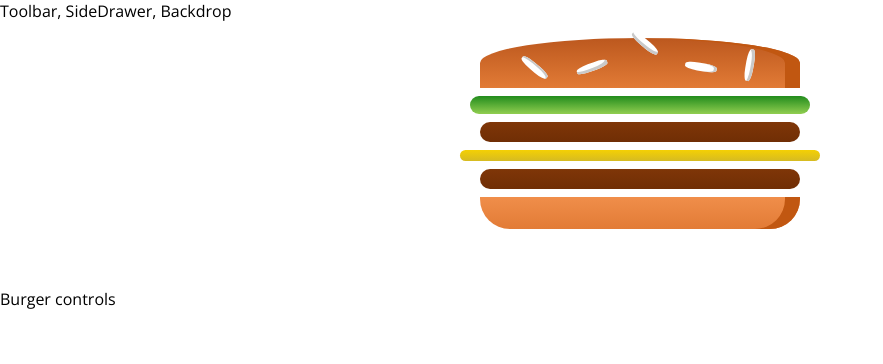
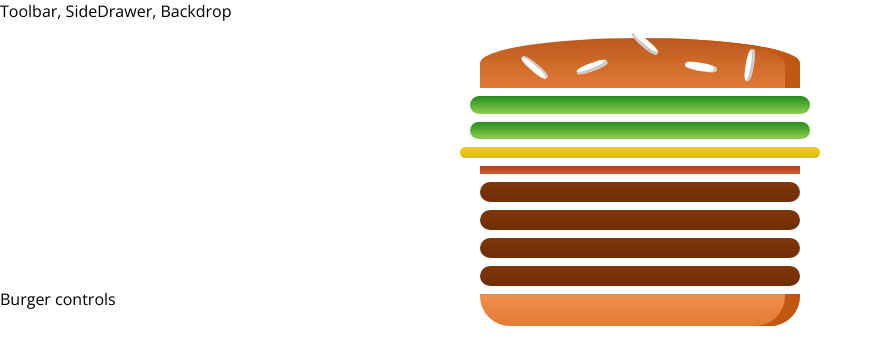
Before and after one commit to pldvd/burger-builder, a React (Create React App) app: page / in a window 1280 px wide. Shown: the top 364 px of the page, without its empty margins (0-883 px from the left). Built offline with nearby package versions, Linux system fonts and the light colour scheme.

Commit message:
add burger ingredients dynamically

```diff
--- a/public/index.html
+++ b/public/index.html
@@ -9,7 +9,6 @@
       name="description"
       content="Web site created using create-react-app"
     />
-    <link rel="apple-touch-icon" href="%PUBLIC_URL%/logo192.png" />
     <!--
       manifest.json provides metadata used when your web app is installed on a
       user's mobile device or desktop. See https://developers.google.com/web/fundamentals/web-app-manifest/
--- a/src/components/Burger/Burger.js
+++ b/src/components/Burger/Burger.js
@@ -3,14 +3,20 @@ import BurgerIngredient from './BurgerIngredient/BurgerIngredient';
 import styles from './Burger.module.css';
 
 const burger = (props) => {
+
+const ingreds = Object.keys(props.ingredients).flatMap(key => {
+  return Array.from({length: props.ingredients[key]}, () => key);
+})
+
+console.log(ingreds);
+
   return (
     <div className={styles.Burger}>
-      <BurgerIngredient type="bread-top"></BurgerIngredient>
-      <BurgerIngredient type="salad"></BurgerIngredient>
-      <BurgerIngredient type="meat"></BurgerIngredient>
-      <BurgerIngredient type="cheese"></BurgerIngredient>
-      <BurgerIngredient type="meat"></BurgerIngredient>
-      <BurgerIngredient type="bread-bottom"></BurgerIngredient>
+      <BurgerIngredient type='bread-top' />
+      {
+        ingreds.map((ingr, index) => <BurgerIngredient type={ingr} key={index}/>)
+      }
+      <BurgerIngredient type='bread-bottom' />
     </div>
   );
 }
--- a/src/containers/BurgerBuilder/BurgerBuilder.js
+++ b/src/containers/BurgerBuilder/BurgerBuilder.js
@@ -4,14 +4,17 @@ import Burger from '../../components/Burger/Burger';
 class BurgerBuilder extends Component {
 state = {
   ingredients: {
-
+    salad: 2,
+    cheese: 1,
+    bacon: 1,
+    meat: 4,
   }
 }
 
   render() {
     return (
       <Fragment>
-        <Burger />
+        <Burger ingredients={this.state.ingredients}/>
         <div>Burger controls</div>
       </Fragment>
     )
```
